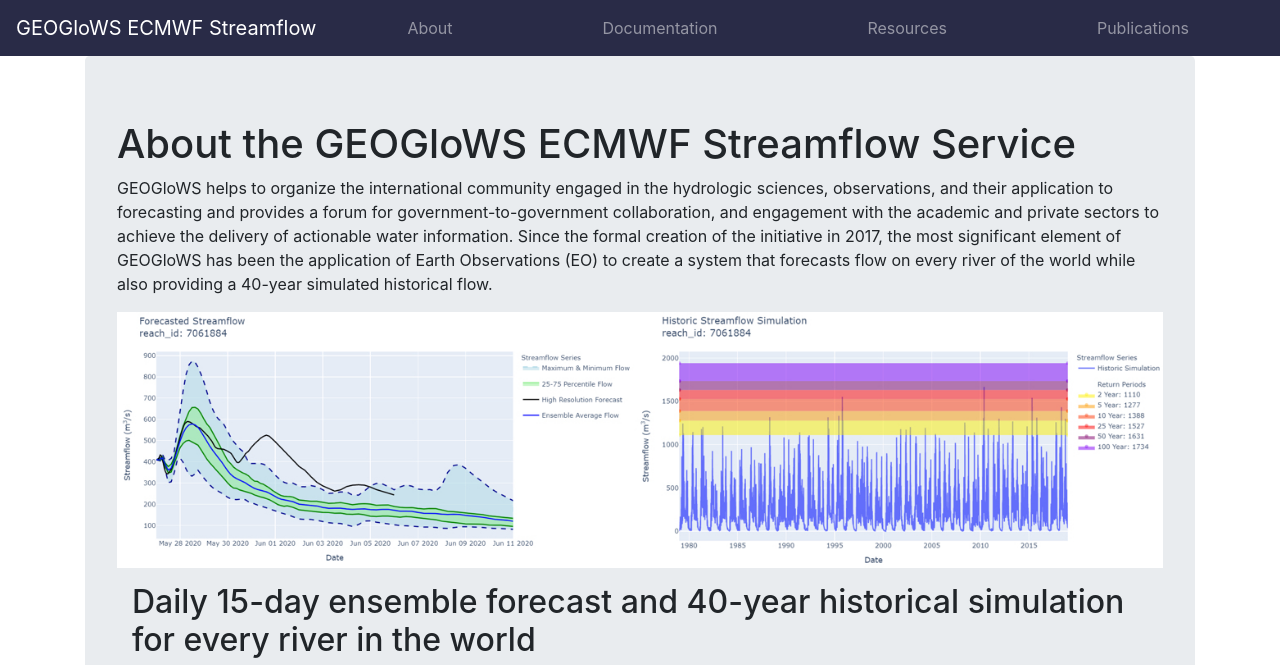
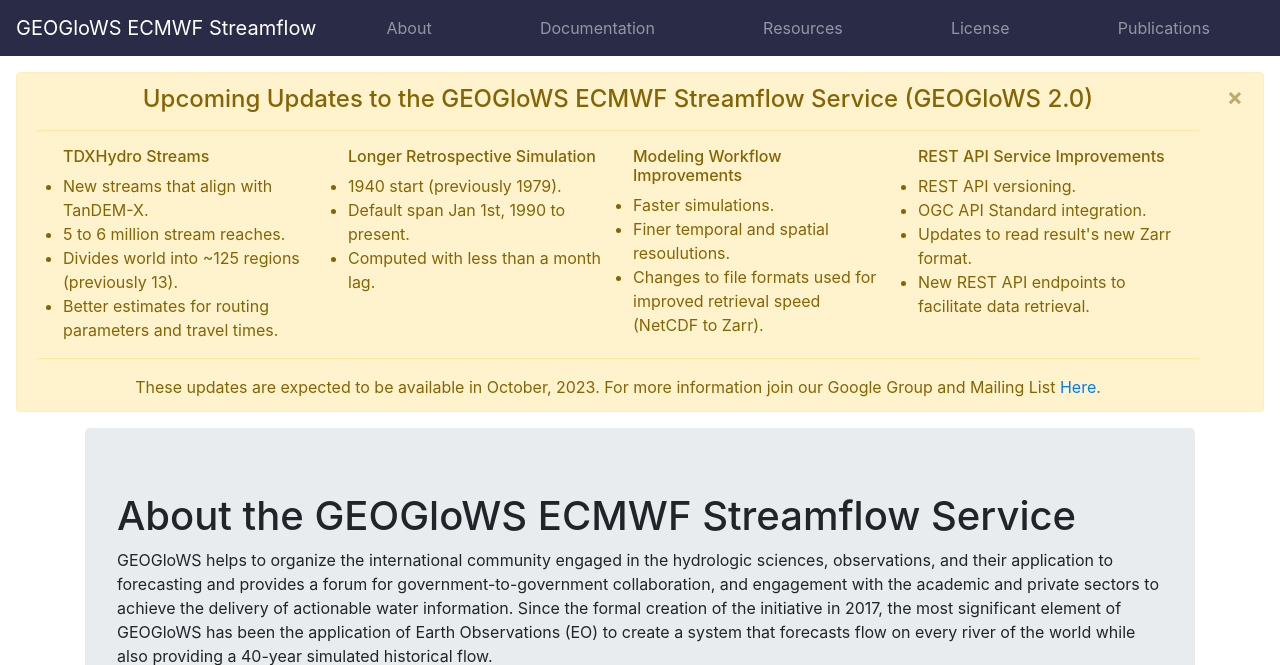
Before and after one commit to geoglows/geoglows-rest-api, a Flask app: page /about in a window 1280 px wide. Shown: the top 665 px of the page. Run offline with Flask 3, Linux system fonts and the light colour scheme; parts of the project's set-up code (start-up, migrations or seed data) failed here and were passed over; some libraries are stand-ins or nearby versions.

Commit message:
added license; added updates message

```diff
--- a/GSP_API/app.py
+++ b/GSP_API/app.py
@@ -41,6 +41,12 @@ def home():
 @cross_origin()
 def documentation():
     return render_template('documentation.html')
+
+
+@app.route('/license')
+@cross_origin()
+def license():
+    return render_template('license.html')
 
 
 @app.route('/publications')
--- a/GSP_API/templates/base_template.html
+++ b/GSP_API/templates/base_template.html
@@ -16,15 +16,6 @@
   <!-- Bootstrap -->
   <link rel="stylesheet" href="https://stackpath.bootstrapcdn.com/bootstrap/4.5.0/css/bootstrap.min.css">
   <script src="https://stackpath.bootstrapcdn.com/bootstrap/4.5.0/js/bootstrap.min.js"></script>
-
-  <!-- Global site tag (gtag.js) - Google Analytics -->
-  <script async src="https://www.googletagmanager.com/gtag/js?id=G-9CRT50V34R"></script>
-  <script>
-    window.dataLayer = window.dataLayer || [];
-    function gtag(){dataLayer.push(arguments);}
-    gtag('js', new Date());
-    gtag('config', 'G-9CRT50V34R');
-  </script>
 </head>
 
 <body>
@@ -39,10 +30,64 @@
         <li class="nav-item"><a class="nav-link" href="{{ url_for('about') }}">About</a></li>
         <li class="nav-item"><a class="nav-link" href="{{ url_for('documentation') }}">Documentation</a></li>
         <li class="nav-item"><a class="nav-link" href="{{ url_for('resources')}}">Resources</a></li>
+        <li class="nav-item"><a class="nav-link" href="{{ url_for('license') }}">License</a></li>
         <li class="nav-item"><a class="nav-link" href="{{ url_for('publications') }}">Publications</a></li>
       </ul>
     </div>
   </nav>
+  {% block flash_message %}
+    <div id="flashMessage" class="alert alert-warning alert-dismissible" role="alert" style="display:none;margin:1rem;">
+      <h4 class="alert-heading" style="text-align:center;">
+        Upcoming Updates to the GEOGloWS ECMWF Streamflow Service (GEOGloWS 2.0)
+      </h4>
+      <hr>
+      <div class="container" style="min-width:90%">
+        <div class="row">
+          <div class="col">
+            <h6>TDXHydro Streams</h6>
+            <ul class="list-group">
+              <li>New streams that align with TanDEM-X.</li>
+              <li>5 to 6 million stream reaches.</li>
+              <li>Divides world into ~125 regions (previously 13).</li>
+              <li>Better estimates for routing parameters and travel times.</li>
+            </ul>
+          </div>
+          <div class="col">
+            <h6>Longer Retrospective Simulation</h6>
+            <ul class="list-group">
+              <li>1940 start (previously 1979).</li>
+              <li>Default span Jan 1st, 1990 to present.</li>
+              <li>Computed with less than a month lag.</li>
+            </ul>
+          </div>
+          <div class="col">
+            <h6>Modeling Workflow Improvements</h6>
+            <ul class="list-group">
+              <li>Faster simulations.</li>
+              <li>Finer temporal and spatial resoulutions.</li>
+              <li>Changes to file formats used for improved retrieval speed (NetCDF to Zarr).</li>
+            </ul>
+          </div>
+          <div class="col">
+            <h6>REST API Service Improvements</h6>
+            <ul class="list-group">
+              <li>REST API versioning.</li>
+              <li>OGC API Standard integration.</li>
+              <li>Updates to read result's new Zarr format.</li>
+              <li>New REST API endpoints to facilitate data retrieval.</li>
+            </ul>
+          </div>
+        </div>
+      </div>
+      <hr>
+      <p class="mb-0" style="text-align:center;">
+        These updates are expected to be available in October, 2023. For more information join our Google Group and Mailing List <a href=" https://groups.google.com/g/geoglows-streamflow" target="_blank">Here</a>.
+      </p>
+      <button id="closeFlashMessage" type="button" class="close" data-dismiss="alert" aria-label="Close">
+        <span aria-hidden="true">&times;</span>
+      </button>
+    </div>
+  {% endblock %}
 {% endblock %}
 
 {% block body %}
@@ -61,7 +106,7 @@
   <div class="footer container-fluid" style="padding: 2%">
     <div class="row">
       <div class="col-md-1 text-center" style="line-height: 60px;">
-        <p style="margin:auto;vertical-align:middle;display:inline-block;">&#169; 2022</p>
+        <p style="margin:auto;vertical-align:middle;display:inline-block;">&#169; 2023</p>
       </div>
       <div class="col-md-3 text-center">
         <a href="https://www.aquaveo.com/" target="_blank" style="line-height: 60px;">
@@ -90,6 +135,19 @@
 {% block stylesheets %}
 {% endblock %}
 {% block javascript %}
+  <script>
+    $("#flashMessage").fadeIn("slow");
+    window.addEventListener("DOMContentLoaded", () => {
+      if ( sessionStorage.getItem('flashMessageVisible') === 'true' ) {
+        document.querySelector('.alert').style.display = 'none'
+      }
+      const closeButton = document.querySelector('#closeFlashMessage')
+      closeButton.addEventListener('click', (e) => {
+        e.preventDefault()
+        sessionStorage.setItem('flashMessageVisible', 'true')
+      })
+    })
+  </script>
 {% endblock %}
 
 </html>
--- a/GSP_API/templates/home.html
+++ b/GSP_API/templates/home.html
@@ -61,6 +61,8 @@
   </style>
 {% endblock %}
 {% block javascript %}
+  {{ super() }}
+
   <script src="https://unpkg.com/leaflet@1.6.0/dist/leaflet.js"></script>
   <script src="https://unpkg.com/esri-leaflet@2.2.3/dist/esri-leaflet.js"></script>
   <link rel="stylesheet" href="https://stackpath.bootstrapcdn.com/font-awesome/4.7.0/css/font-awesome.min.css"
```
Also changed, not shown: GSP_API/templates/license.html (added, +27 -0 lines). Lines whose indentation alone changed are shown as unchanged.
